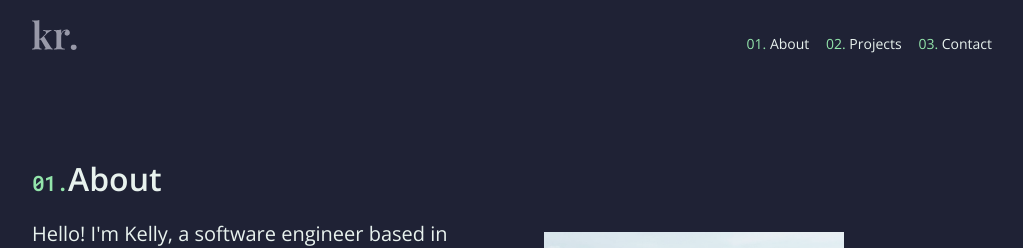
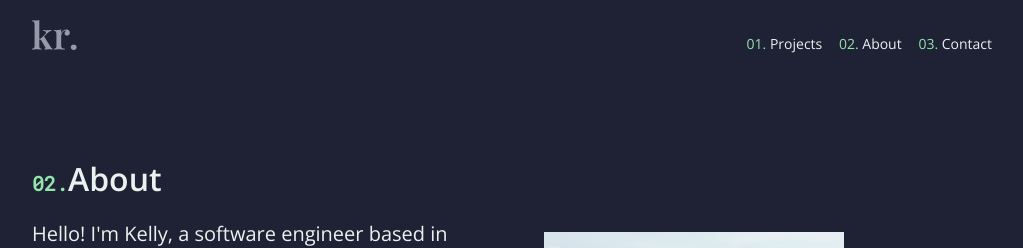
Before and after one commit to kvrivas854/kvr-portfolio, a React (Create React App) app: page /about in a window 1280 px wide. Shown: the top 248 px of the page, without its empty margins (128-1151 px from the left). Built offline with nearby package versions, Linux system fonts and the light colour scheme.

Commit message:
switched navbar order

```diff
--- a/src/App.js
+++ b/src/App.js
@@ -19,8 +19,8 @@ render() {
       <div>
         <Navbar />
         <Route exact path="/" component={Home} />
+        <Route exact path="/projects" component={Project} />
         <Route exact path="/about" component={About} />
-        <Route exact path="/projects" component={Project} />
         <Route exact path="/contact" component={Contact} />
         <Route path="/experience" component={Experience} />
         <Footer />
--- a/src/components/Navbar/index.js
+++ b/src/components/Navbar/index.js
@@ -20,16 +20,16 @@ function NavTabs() {
           </div>
         <ul className="nav nav-tabs flex text-sm">
           <li className="nav-item hover">
+              <Link to="/projects"
+                className={location.pathname === "/projects" ? "nav-link active" : "nav-link"}>
+                Projects
+              </Link>
+            </li>
+            <li className="nav-item hover">
               <Link
                 to="/about"
                 className={location.pathname === "/about" ? "nav-link active" : "nav-link"}>
                   About
-            </Link>
-          </li>
-          <li className="nav-item hover">
-            <Link to="/projects"
-              className={location.pathname === "/projects" ? "nav-link active" : "nav-link"}>
-              Projects
               </Link>
             </li>
           <li className="nav-item hover">
--- a/src/components/Project/index.js
+++ b/src/components/Project/index.js
@@ -4,7 +4,7 @@ import "./style.css";
 function Project() {
     return (
     <section className="project m-20">
-        <h1 className="text-2xl semi-bold green-light"><span className="number green-base text-lg roboto">02.</span>Projects</h1>
+        <h1 className="text-2xl semi-bold green-light"><span className="number green-base text-lg roboto">01.</span>Projects</h1>
         <div className="flex">
             <div className="col">
                 <div className="box-container">
--- a/src/components/pages/About.js
+++ b/src/components/pages/About.js
@@ -4,7 +4,7 @@ import React from "react";
 function About() {
   return (
     <div className="m-20">
-      <div className="text-2xl semi-bold green-light"><span className="number green-base text-lg roboto">01.</span>About</div>
+      <div className="text-2xl semi-bold green-light"><span className="number green-base text-lg roboto">02.</span>About</div>
         <div className="flex">
           <div className="col">
             <p className="text-lg green-light">
```
Lines whose indentation alone changed are shown as unchanged.
